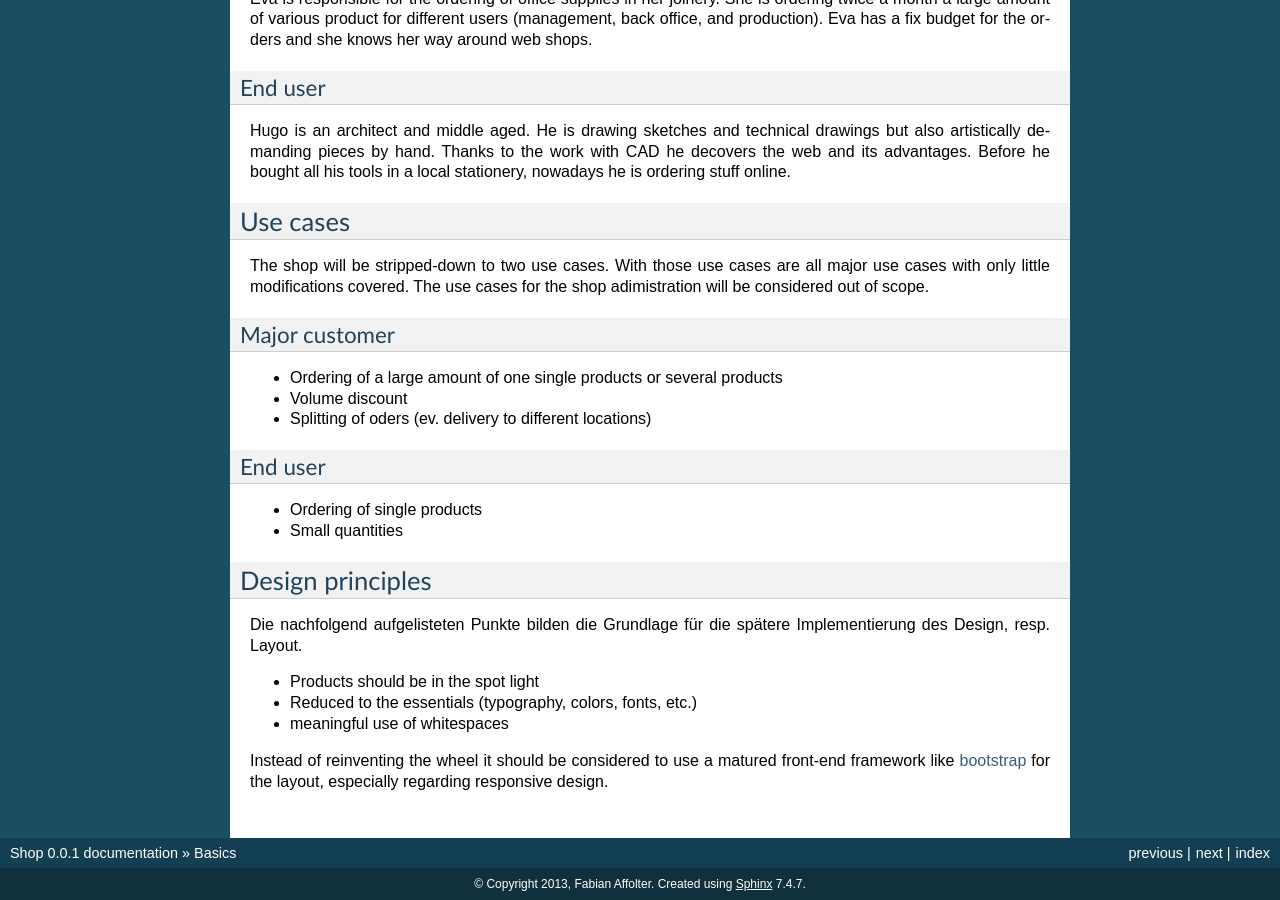
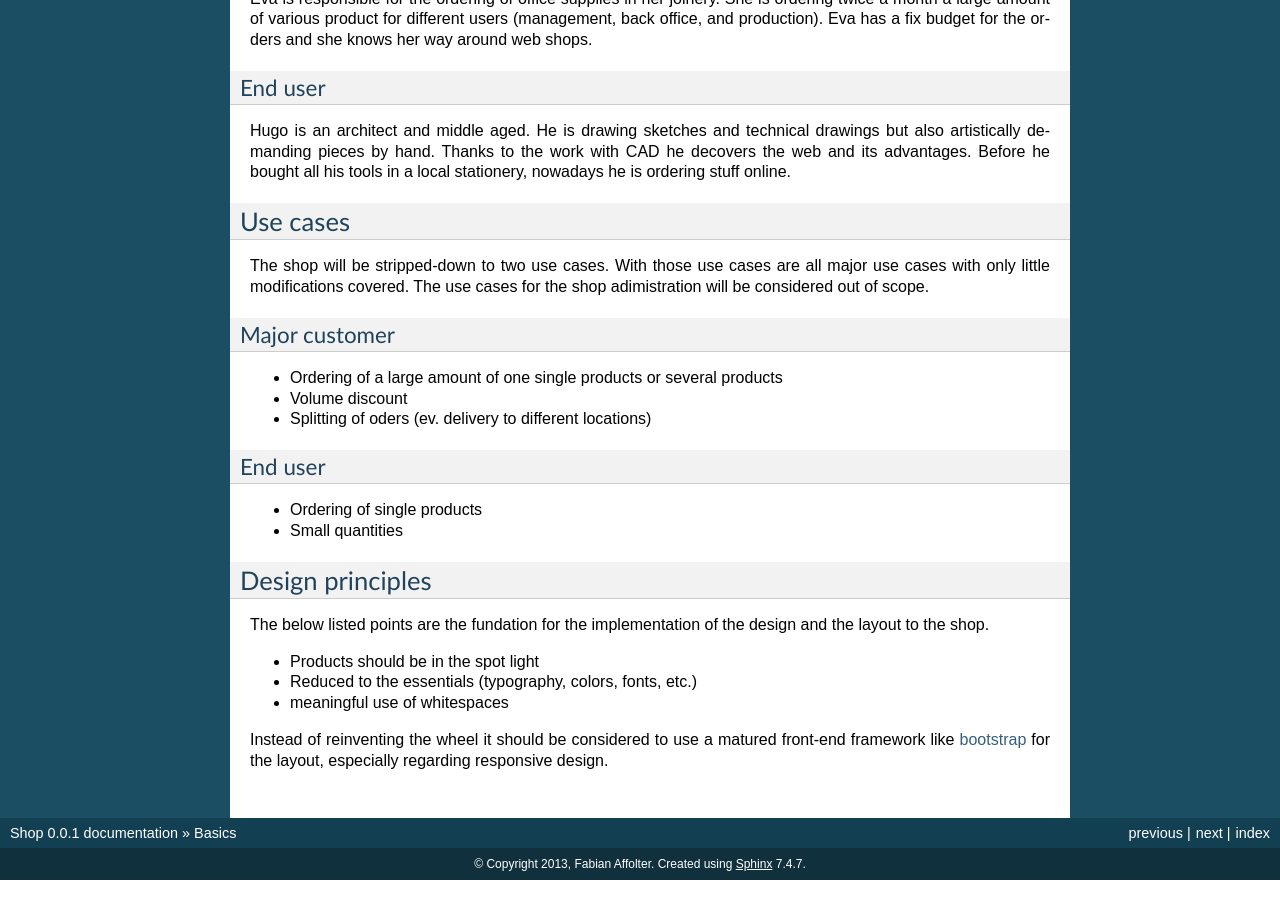
Before and after one commit to fabaff/shop, a Sphinx documentation site: the page built from docs/basics.rst, in a window 1280 px wide and 900 px high, scrolled down 1182 px. Built offline with Sphinx 7.4.7, drawn with Linux system fonts in a browser that asks for light colours; formulas are drawn with MathJax 3.

Commit message:
finish section

```diff
--- a/docs/basics.rst
+++ b/docs/basics.rst
@@ -106,8 +106,8 @@ End user
 
 Design principles
 -----------------
-Die nachfolgend aufgelisteten Punkte bilden die Grundlage für die spätere
-Implementierung des Design, resp. Layout.
+The below listed points are the fundation for the implementation of the design
+and the layout to the shop.
 
 - Products should be in the spot light
 - Reduced to the essentials (typography, colors, fonts, etc.)
```
